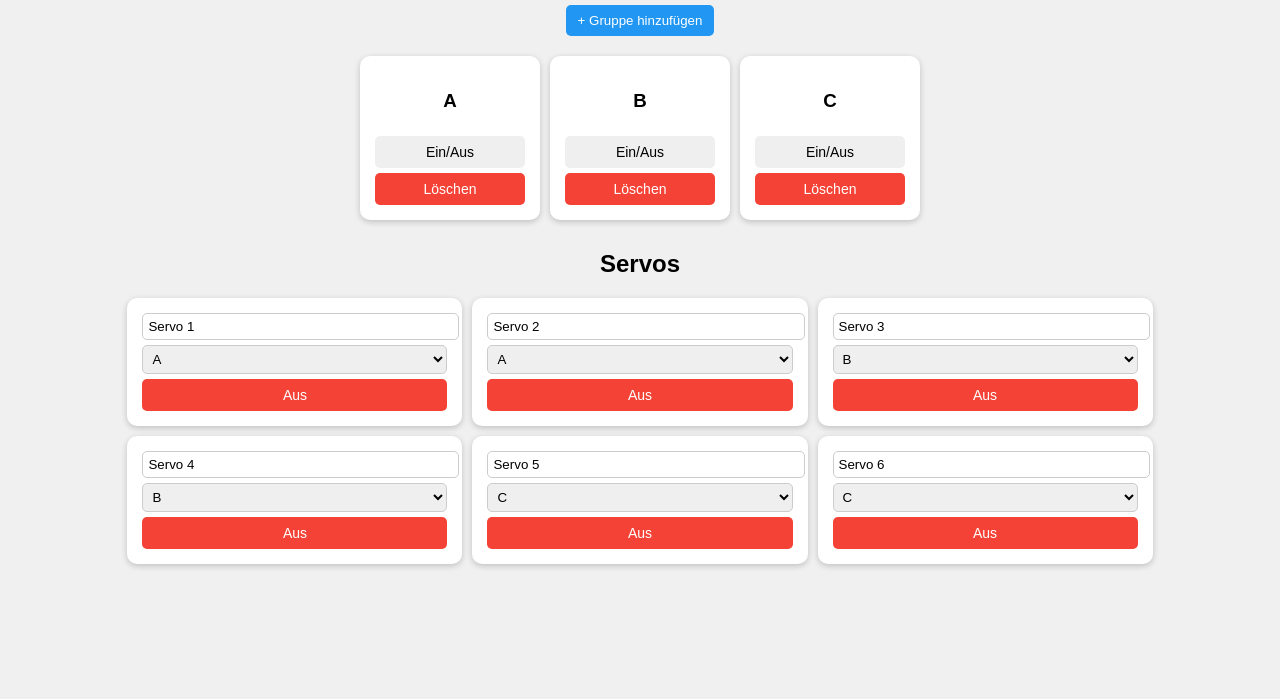
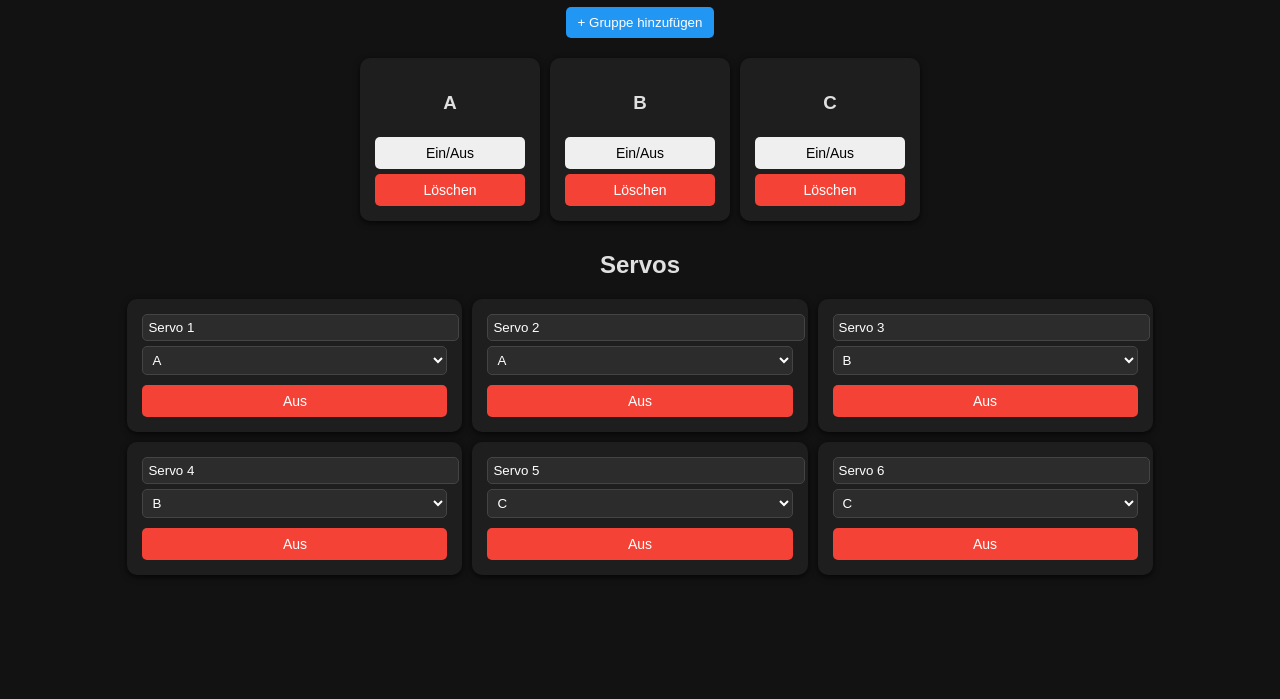
Before and after one commit to hoedii/PrintSpaceServo, a plain HTML site: page intex.html in a window 1280 px wide. Shown: the part 101-800 px from the top of the page. Drawn offline with Linux system fonts and the light colour scheme.

Commit message:
intex.html

```diff
--- a/intex.html
+++ b/intex.html
@@ -4,16 +4,57 @@
 <meta charset="UTF-8">
 <title>Servo Dashboard</title>
 <style>
-  body { font-family: Arial, sans-serif; background: #f0f0f0; padding: 20px; }
-  h1 { text-align: center; margin-bottom: 20px; }
-  .groups, .servos { display: flex; flex-wrap: wrap; gap: 10px; margin-bottom: 30px; justify-content: center; }
-  .group, .servo { background: #fff; padding: 15px; border-radius: 10px; box-shadow: 0 2px 6px rgba(0,0,0,0.2); min-width: 150px; text-align: center; }
-  .group button, .servo button { margin-top: 5px; width: 100%; padding: 8px; border: none; border-radius: 5px; cursor: pointer; font-size: 14px; }
-  .on { background: #4caf50; color: white; }
-  .off { background: #f44336; color: white; }
-  input[type=text] { width: 100%; padding: 5px; border-radius: 5px; border: 1px solid #ccc; margin-bottom: 5px; }
-  select { width: 100%; padding: 5px; border-radius: 5px; border: 1px solid #ccc; }
-  #addGroup { padding: 8px 12px; border-radius: 5px; border: none; background: #2196f3; color: white; cursor: pointer; margin-bottom: 20px; }
+  body {
+    font-family: Arial, sans-serif;
+    background: #121212;
+    color: #e0e0e0;
+    padding: 20px;
+  }
+  h1, h2 { text-align: center; }
+  .groups, .servos {
+    display: flex;
+    flex-wrap: wrap;
+    gap: 10px;
+    margin-bottom: 30px;
+    justify-content: center;
+  }
+  .group, .servo {
+    background: #1e1e1e;
+    padding: 15px;
+    border-radius: 10px;
+    box-shadow: 0 2px 6px rgba(0,0,0,0.7);
+    min-width: 150px;
+    text-align: center;
+  }
+  .group button, .servo button {
+    margin-top: 5px;
+    width: 100%;
+    padding: 8px;
+    border: none;
+    border-radius: 5px;
+    cursor: pointer;
+    font-size: 14px;
+  }
+  .on { background: #4caf50; color: #fff; }
+  .off { background: #f44336; color: #fff; }
+  input[type=text], select {
+    width: 100%;
+    padding: 5px;
+    border-radius: 5px;
+    border: 1px solid #444;
+    background: #2c2c2c;
+    color: #fff;
+    margin-bottom: 5px;
+  }
+  #addGroup {
+    padding: 8px 12px;
+    border-radius: 5px;
+    border: none;
+    background: #2196f3;
+    color: white;
+    cursor: pointer;
+    margin-bottom: 20px;
+  }
 </style>
 </head>
 <body>
@@ -25,14 +66,13 @@
 
 <div class="groups" id="groups"></div>
 
-<h2 style="text-align:center;">Servos</h2>
+<h2>Servos</h2>
 <div class="servos" id="servos"></div>
 
 <script defer>
 // Dein Blynk Auth Token
 const token = "BmmlidjZqiiEfbddzmnQsp_yuHgGMphX";
 
-// Standardgruppen
 let groups = ["A","B","C"];
 let servos = [
   {name:"Servo 1", group:"A", state:0},
@@ -43,7 +83,6 @@ let servos = [
   {name:"Servo 6", group:"C", state:0},
 ];
 
-// ----------------- Gruppen rendern -----------------
 function renderGroups(){
   const container = document.getElementById('groups');
   container.innerHTML='';
@@ -60,7 +99,6 @@ function renderGroups(){
   renderServos();
 }
 
-// Gruppe schalten
 function toggleGroup(g){
   const groupServos = servos.filter(s=>s.group===g);
   const newState = groupServos.some(s=>s.state===0)?1:0;
@@ -72,7 +110,6 @@ function toggleGroup(g){
   renderServos();
 }
 
-// Gruppe löschen
 function tryRemoveGroup(g){
   const groupServos = servos.filter(s=>s.group===g);
   if(groupServos.length > 0){
@@ -85,7 +122,6 @@ function tryRemoveGroup(g){
   }
 }
 
-// Neue Gruppe hinzufügen
 document.getElementById('addGroup').addEventListener('click',()=>{
   const name = prompt("Gruppenname:");
   if(name && !groups.includes(name)){
@@ -94,7 +130,6 @@ document.getElementById('addGroup').addEventListener('click',()=>{
   }
 });
 
-// ----------------- Servos rendern -----------------
 function renderServos(){
   const container = document.getElementById('servos');
   container.innerHTML='';
@@ -114,16 +149,14 @@ function renderServos(){
   });
 }
 
-// Servo-Funktionen
 function rename(i,name){ servos[i].name=name; renderServos(); }
 function setGroup(i,g){ servos[i].group=g; renderServos(); }
 function toggle(i){
   servos[i].state = servos[i].state?0:1;
-  renderServos(); // visuell sofort sichtbar, auch wenn offline
-  sendCommand(i, servos[i].state); // versucht Blynk zu schalten
+  renderServos();
+  sendCommand(i, servos[i].state);
 }
 
-// ----------------- Blynk Cloud Request -----------------
 function sendCommand(index,state){
   const vpin = "V" + (index+1);
   fetch(`https://blynk.cloud/external/api/update?token=${token}&${vpin}=${state}`, {mode:'no-cors'})
```
